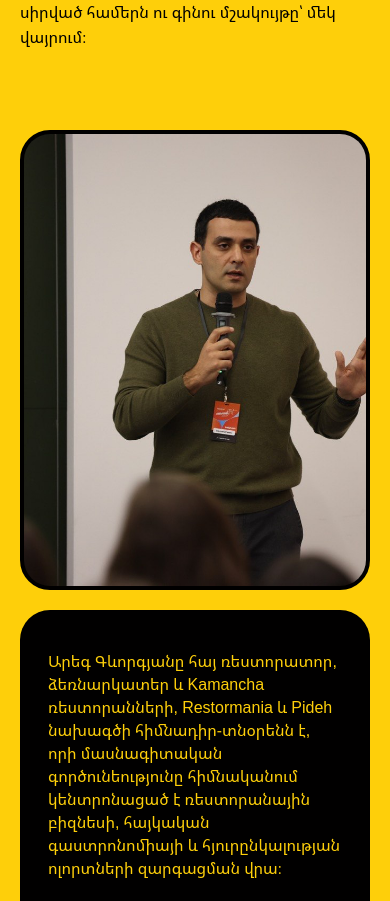
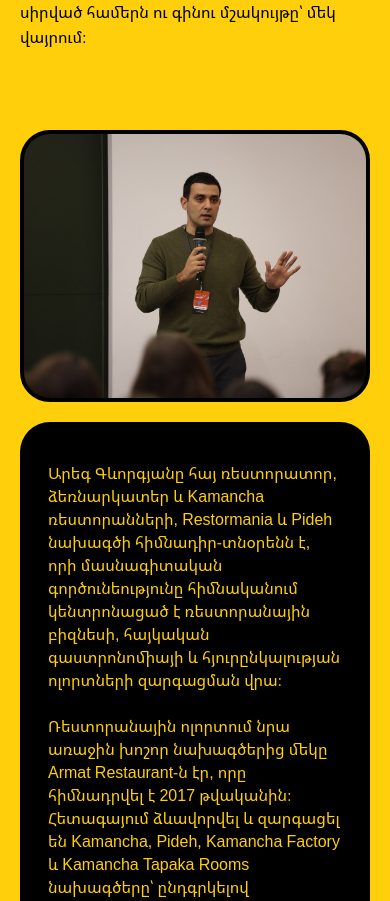
Before and after one commit to neetrino/restormania, a Next.js app: page / in a window 390 px wide. Shown: the part 1567-2468 px from the top of the page. Built offline with nearby package versions, Linux system fonts and the light colour scheme; no server answers.

Commit message:
Update FounderSection styles for improved layout and responsiveness; adjust image handling with fill property and refine CSS for portrait and photo classes.

```diff
--- a/src/components/founder/FounderSection.module.css
+++ b/src/components/founder/FounderSection.module.css
@@ -47,6 +47,7 @@
 }
 
 .portrait {
+  position: relative;
   margin: 0;
   flex: 0 1 628px;
   width: 628px;
@@ -60,10 +61,9 @@
 }
 
 .photo {
-  width: 100%;
-  height: 100%;
   object-fit: cover;
   object-position: 42% center;
+  max-width: none;
 }
 
 @media (max-width: 1100px) {
@@ -111,6 +111,7 @@
 
   .portrait {
     order: 1;
+    flex: none;
     width: min(100%, 628px);
     height: auto;
     aspect-ratio: 628 / 488;
--- a/src/components/founder/FounderSection.tsx
+++ b/src/components/founder/FounderSection.tsx
@@ -32,8 +32,7 @@ export function FounderSection() {
           <Image
             src="/assets/founder.png"
             alt={t.founder.photoAlt}
-            width={628}
-            height={488}
+            fill
             sizes="(max-width: 743px) 100vw, 628px"
             className={styles.photo}
             priority
```
Also changed, not shown: 1 other file (tests, documents, lock files or other folders).
